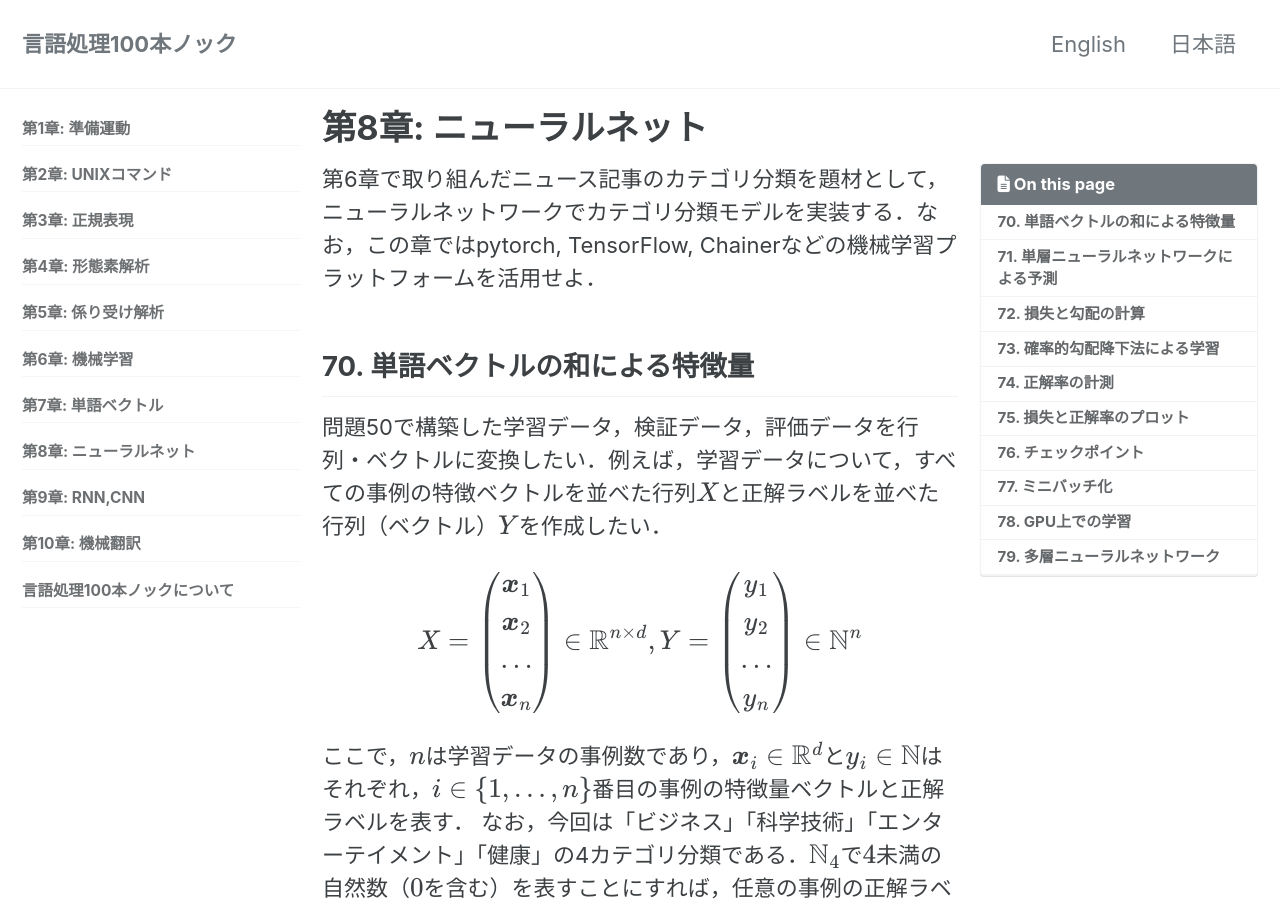
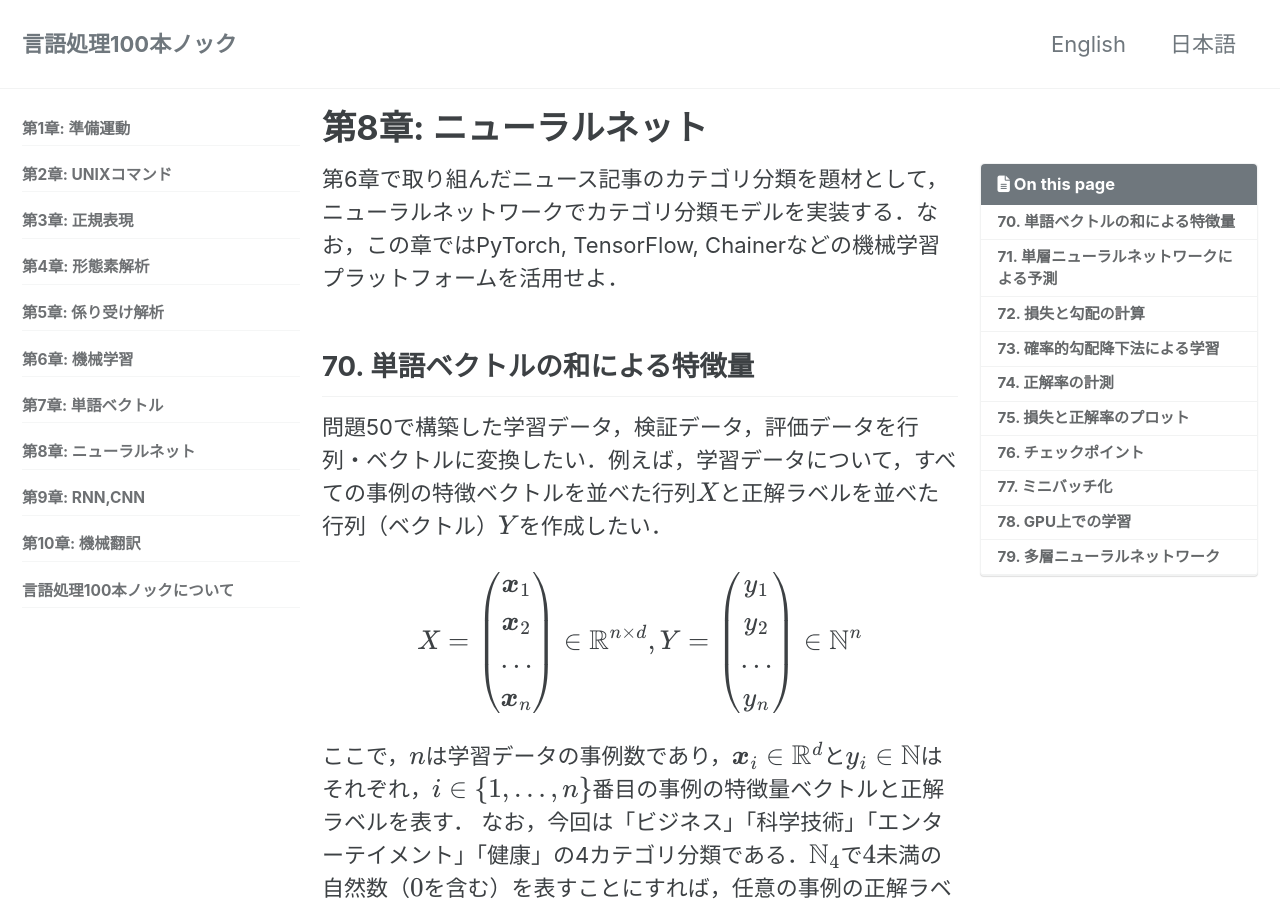
Before and after one commit to nlp100/nlp100.github.io, a Jekyll site: the page built from ja/ch08.md, in a window 1280 px wide and 900 px high. Built offline with Jekyll 4.4.1, drawn with Linux system fonts in a browser that asks for light colours; cached includes are drawn as plain includes; nearby versions of some CDN libraries; formulas are drawn with MathJax 3.

Commit message:
Update ch08.md

```diff
--- a/ja/ch08.md
+++ b/ja/ch08.md
@@ -9,7 +9,7 @@ header:
   teaser: /assets/images/ch08.png
 ---
 
-第6章で取り組んだニュース記事のカテゴリ分類を題材として，ニューラルネットワークでカテゴリ分類モデルを実装する．なお，この章ではpytorch, TensorFlow, Chainerなどの機械学習プラットフォームを活用せよ．
+第6章で取り組んだニュース記事のカテゴリ分類を題材として，ニューラルネットワークでカテゴリ分類モデルを実装する．なお，この章ではPyTorch, TensorFlow, Chainerなどの機械学習プラットフォームを活用せよ．
 
 ## 70. 単語ベクトルの和による特徴量
 
```
